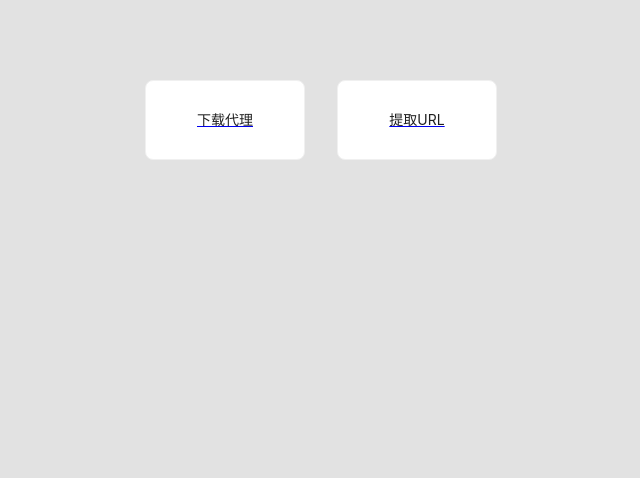
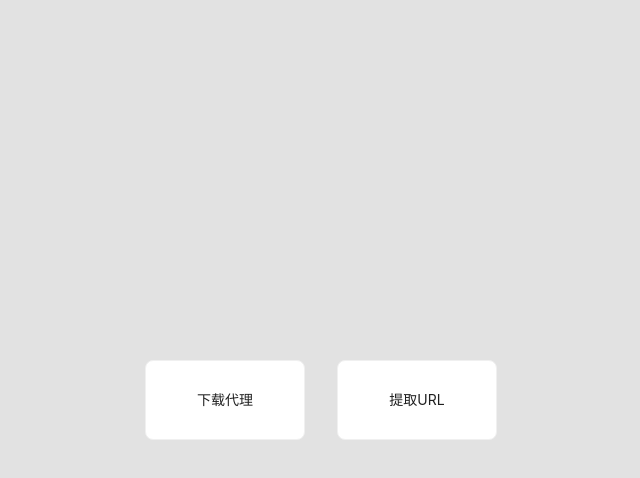
Before and after one commit to cc332030/tools, a React (Create React App) app: page / in a window 1280 px wide. Shown: the top 478 px of the page, without its empty margins (319-959 px from the left). Built offline with nearby package versions, Linux system fonts and the light colour scheme.

Commit message:
feat: 样式

```diff
--- a/src/component/CCard.scss
+++ b/src/component/CCard.scss
@@ -22,14 +22,3 @@
   overflow-x: auto;
 
 }
-
-.textarea {
-
-  flex: 1;
-
-  width: 100%;
-  max-height: 100%;
-
-  word-break: break-all;
-
-}
--- a/src/component/CFlex.jsx
+++ b/src/component/CFlex.jsx
@@ -11,7 +11,7 @@ export default function CFlex({children}) {
             style={{
                 display: 'flex',
                 justifyContent: 'center',
-                alignItems: 'flex-start',
+                alignItems: 'center',
                 wrap: 'wrap',
                 gap: '2rem',
 
--- a/src/css/body.scss
+++ b/src/css/body.scss
@@ -1,5 +1,6 @@
 
 @import "common";
+@import "input";
 
 body {
 
--- /dev/null
+++ b/src/css/input.scss
@@ -0,0 +1,17 @@
+
+.textarea {
+
+  flex: 1;
+
+  width: 100%;
+  max-height: 100%;
+
+  word-break: break-all;
+
+}
+
+.a {
+
+  text-decoration: none;
+
+}
--- a/src/view/DownloadProxy.jsx
+++ b/src/view/DownloadProxy.jsx
@@ -26,7 +26,7 @@ function DownloadProxy() {
       <TextArea
         className={ 'textarea' }
         style={{
-          minWidth: '25rem',
+          minWidth: '15rem',
           minHeight: '10rem',
         }}
         placeholder='请输入链接'
--- a/src/view/ExtractUrl.jsx
+++ b/src/view/ExtractUrl.jsx
@@ -20,7 +20,7 @@ export default function ExtractUrl() {
             <TextArea
                 className={ 'textarea' }
                 style={{
-                    minWidth: '25rem',
+                    minWidth: '15rem',
                     minHeight: '10rem',
                 }}
                 placeholder='请输入文本'
--- a/src/view/Home.jsx
+++ b/src/view/Home.jsx
@@ -21,6 +21,7 @@ export default function Home() {
             {
                 paths.map(path => <>
                     <a
+                        className={'a'}
                         href={path}
                     >
                         <Card
```
